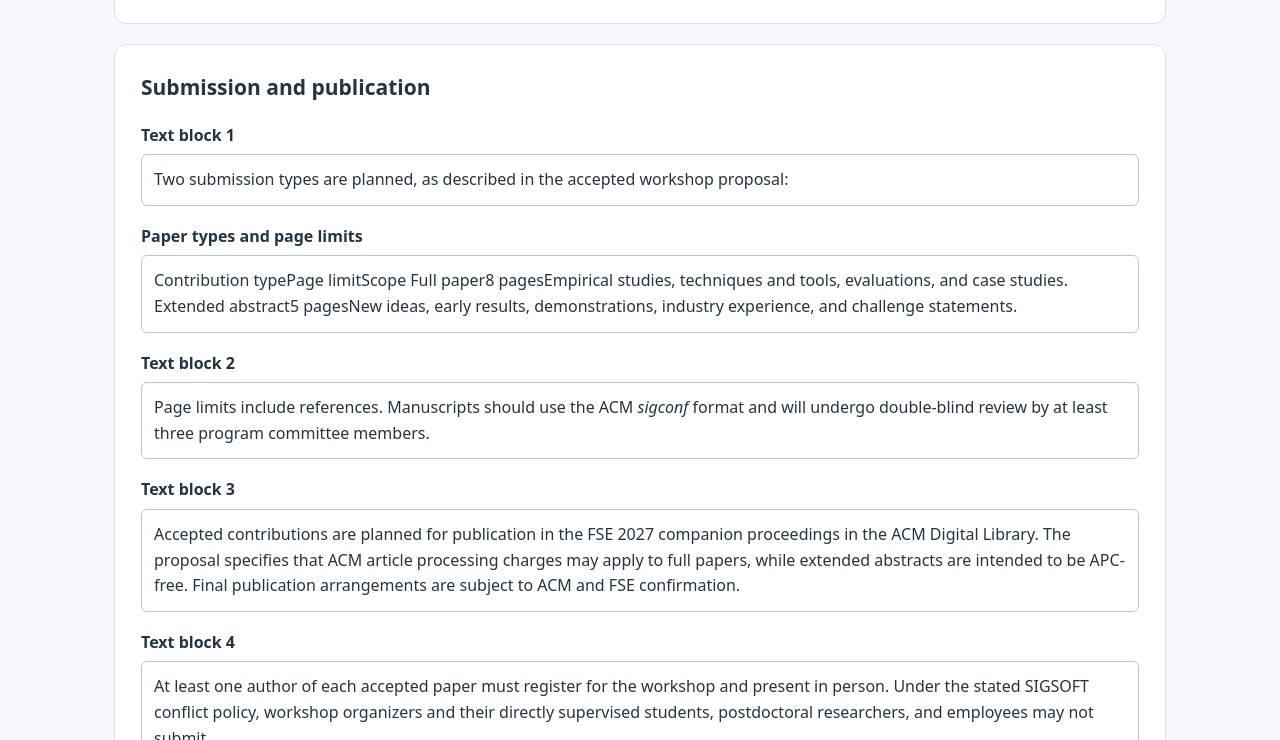
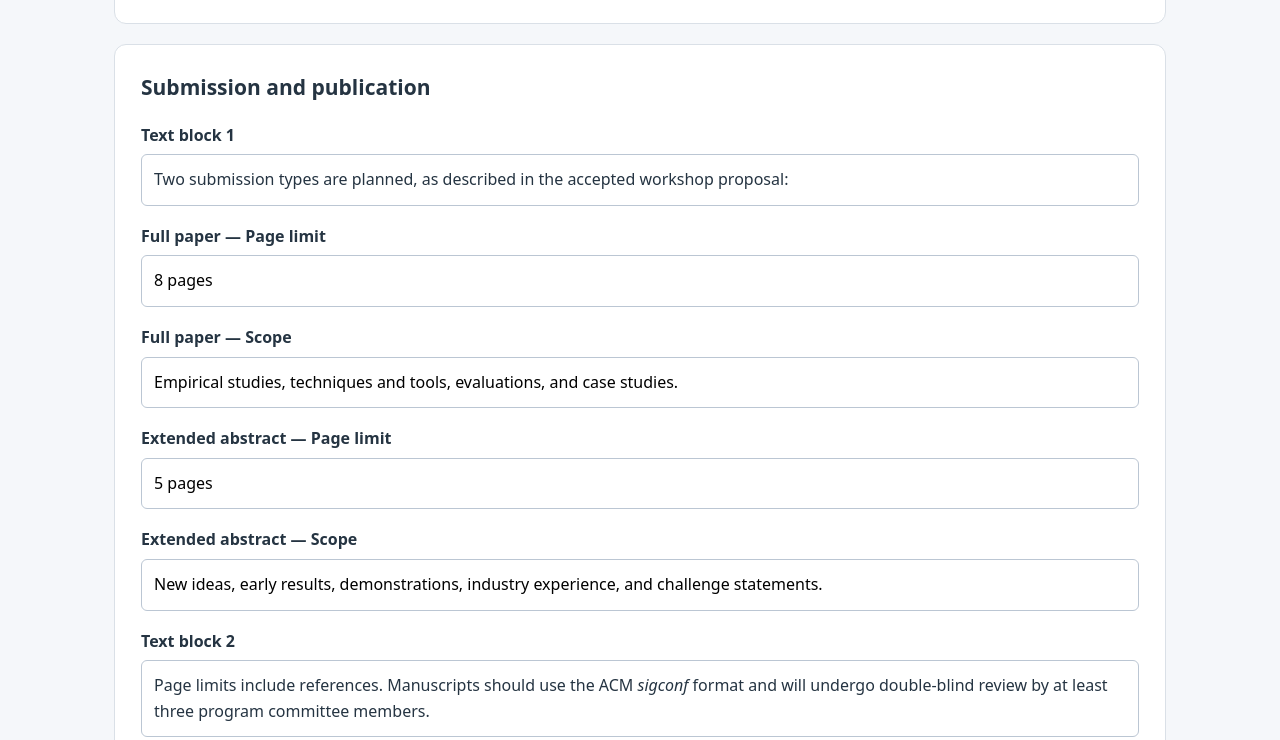
Before and after one commit to dse-workshop/dse-workshop.github.io, a plain HTML site: page editor.html in a window 1280 px wide. Shown: the part 2799-3539 px from the top of the page. Drawn offline with Linux system fonts and the light colour scheme.

Commit message:
Improve paper limit and program committee editing fields

```diff
--- a/editor.html
+++ b/editor.html
@@ -7,7 +7,7 @@ function card(title){const c=document.createElement('section');c.className='card
 function output(){const copy=doc.cloneNode(true);for(const b of bindings){const val=b.rich?b.input.innerHTML:b.input.value;if(val===b.start)continue;const target=copy.querySelector('[data-editor-key="'+b.node.dataset.editorKey+'"]');if(b.rich)target.innerHTML=val;else target.textContent=val;}copy.querySelectorAll('[data-editor-key]').forEach(n=>n.removeAttribute('data-editor-key'));return '<!doctype html>\n'+copy.documentElement.outerHTML;}
 (async()=>{try{const res=await fetch('./index.html?editor='+Date.now(),{cache:'no-store'});if(!res.ok)throw Error('Website returned '+res.status);original=await res.text();doc=new DOMParser().parseFromString(original,'text/html');let k=0;doc.querySelectorAll('*').forEach(n=>n.dataset.editorKey=String(k++));let c=card('Workshop details');field(c,'Workshop title',doc.querySelector('#page-title'));field(c,'Full workshop name',doc.querySelector('.workshop-name'));field(c,'Conference heading',doc.querySelector('.conference-label'));doc.querySelectorAll('.meeting-details > span').forEach((n,i)=>field(c,['Location (keep the Location label)','Workshop date (keep the Date label)','Format (keep the Format label)'][i],n,true));field(c,'Conference association and link',doc.querySelector('.conference-association'),true);
 c=card('Important dates');doc.querySelectorAll('.date-table tr').forEach(n=>field(c,n.querySelector('th').textContent,n.querySelector('td')));field(c,'Date note',doc.querySelector('#dates .small-note'),true);
-for(const [selector,title] of [['#overview','Overview'],['#cfp','Call for papers'],['#submission','Submission and publication'],['#format','Workshop format'],['#organizers','Organizers and program committee'],['#previous','Previous edition']]){c=card(title);const section=doc.querySelector(selector);let count=0;section.querySelectorAll(':scope > p,:scope > ul,:scope > table').forEach(n=>field(c,n.classList.contains('submission-portal')?'Submission portal — type or paste the link':n.tagName==='UL'?(selector==='#organizers'?'Organizers — one entry per line':'Topics — one entry per bullet'):n.tagName==='TABLE'?'Paper types and page limits':'Text block '+(++count),n,true));}
+for(const [selector,title] of [['#overview','Overview'],['#cfp','Call for papers'],['#submission','Submission and publication'],['#format','Workshop format'],['#organizers','Organizers and program committee'],['#previous','Previous edition']]){c=card(title);const section=doc.querySelector(selector);let count=0;section.querySelectorAll(':scope > p,:scope > ul,:scope > table').forEach(n=>{if(n.tagName==='TABLE'){n.querySelectorAll('tbody tr').forEach(row=>row.querySelectorAll('td').forEach((cell,i)=>field(c,row.querySelector('th').textContent+' — '+(i?'Scope':'Page limit'),cell)));return;}field(c,n.classList.contains('submission-portal')?'Submission portal — type or paste the link':n.tagName==='UL'?(selector==='#organizers'?'Organizers — one entry per line':'Topics — one entry per bullet'):n.tagName==='TABLE'?'Paper types and page limits':(selector==='#organizers'?'Program committee':'Text block '+(++count)),n,true);});}
 c=card('Sidebar and contact');doc.querySelectorAll('.sidebar-block:not(#dates) > p').forEach((n,i)=>field(c,'Sidebar text '+(i+1),n,true));doc.querySelectorAll('.footer-inner > span').forEach((n,i)=>field(c,i?'Contact email (select the email and use the link button to change its address)':'Copyright',n,true));
 const help=document.createElement('p');help.className='muted';help.textContent='To add or change a hyperlink: select text in a field, then use the button below. For a contact email use mailto:name@example.edu.';c.append(help);const link=document.createElement('button');link.type='button';link.className='secondary';link.textContent='Add or change link';link.addEventListener('mousedown',e=>e.preventDefault());link.onclick=()=>{const sel=getSelection();if(!sel.rangeCount||!sel.anchorNode.parentElement.closest('[contenteditable]')){alert('First select the text to link inside an editable field.');return}const url=prompt('Link address (https://… or mailto:…)');if(!url)return;try{const u=new URL(url);if(!['https:','http:','mailto:'].includes(u.protocol))throw Error();document.execCommand('createLink',false,url);dirty=true;}catch{alert('Please use an https:// or mailto: address.')}};c.append(link);
 status.textContent='Latest website loaded. Changes stay in this tab until you download.';document.querySelectorAll('button[disabled]').forEach(b=>b.disabled=false);
```
